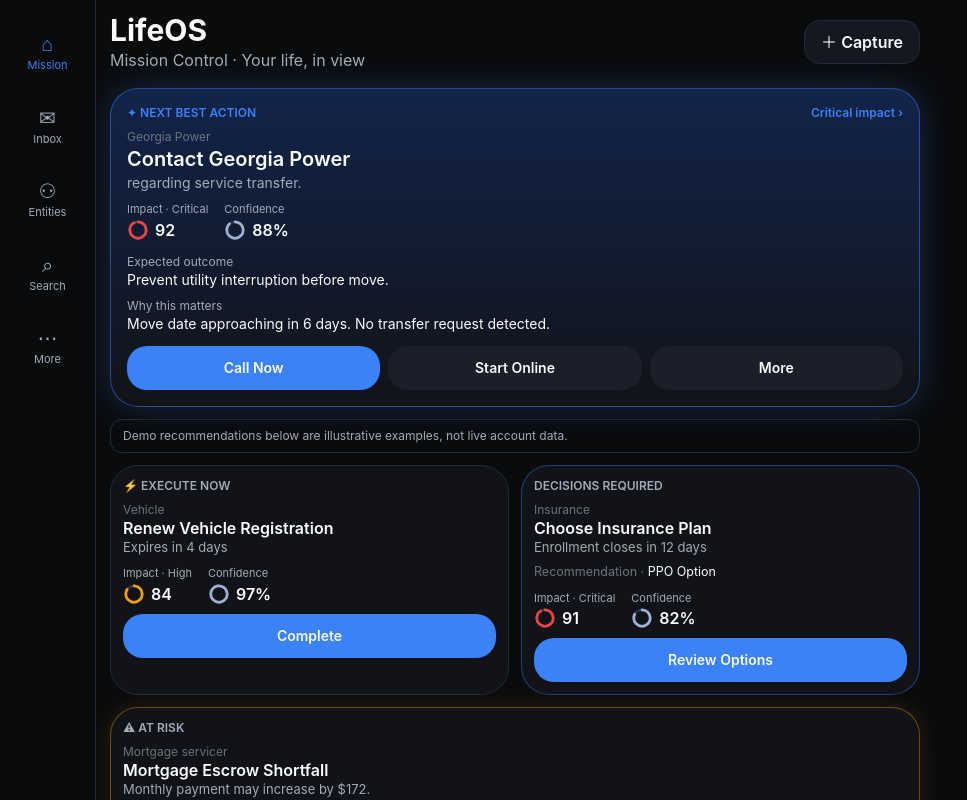
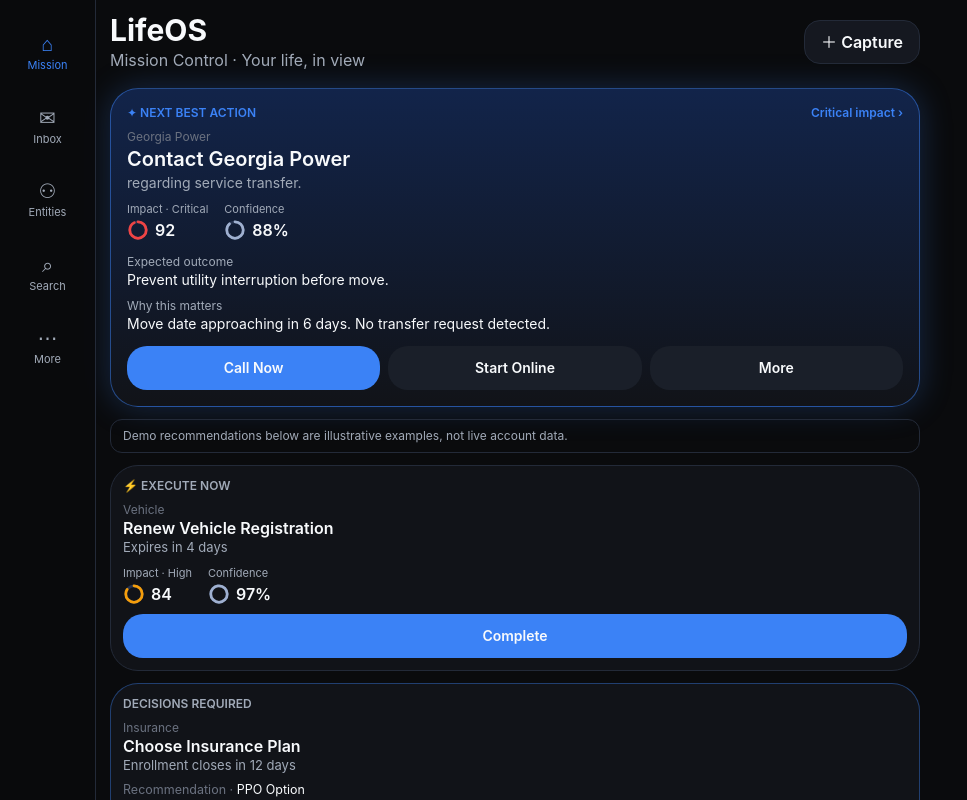
Before and after one commit to 5cxxpb2yrr-ui/lifeos-gemini-preview, a React (Vite) app: page / in a window 1280 px wide. Shown: the top 800 px of the page, without its empty margins (0-967 px from the left). Built offline with nearby package versions, Linux system fonts and the light colour scheme.

Commit message:
ui: stack mission control recommendation cards in one column

```diff
--- a/port/mission-control-ui/apps/web/src/components/Section.tsx
+++ b/port/mission-control-ui/apps/web/src/components/Section.tsx
@@ -1,6 +1,6 @@
 import type { ReactNode } from 'react';
 
-/** Two columns for paired cards; a lone card spans the row. Use `full` for single full-width sections. */
+/** Mission Control recommendation sections stack vertically for clear, mobile-first scanning. */
 export function Section({ children, full = false }: { children: ReactNode; full?: boolean }) {
-  return <div className={full ? 'mb-3' : 'mb-3 grid grid-cols-2 gap-3 [&>*:only-child]:col-span-2'}>{children}</div>;
+  return <div className="mb-3 grid grid-cols-1 gap-3">{children}</div>;
 }
```
